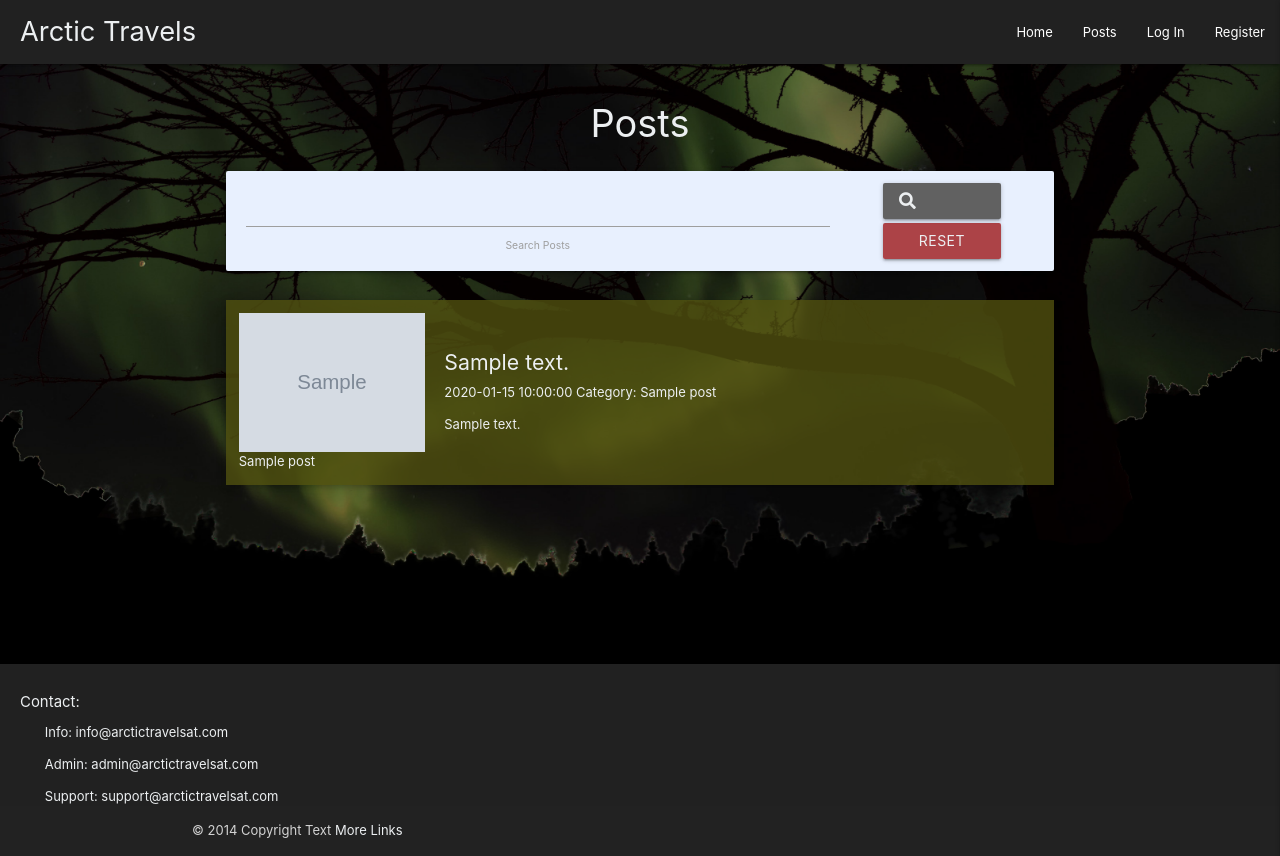
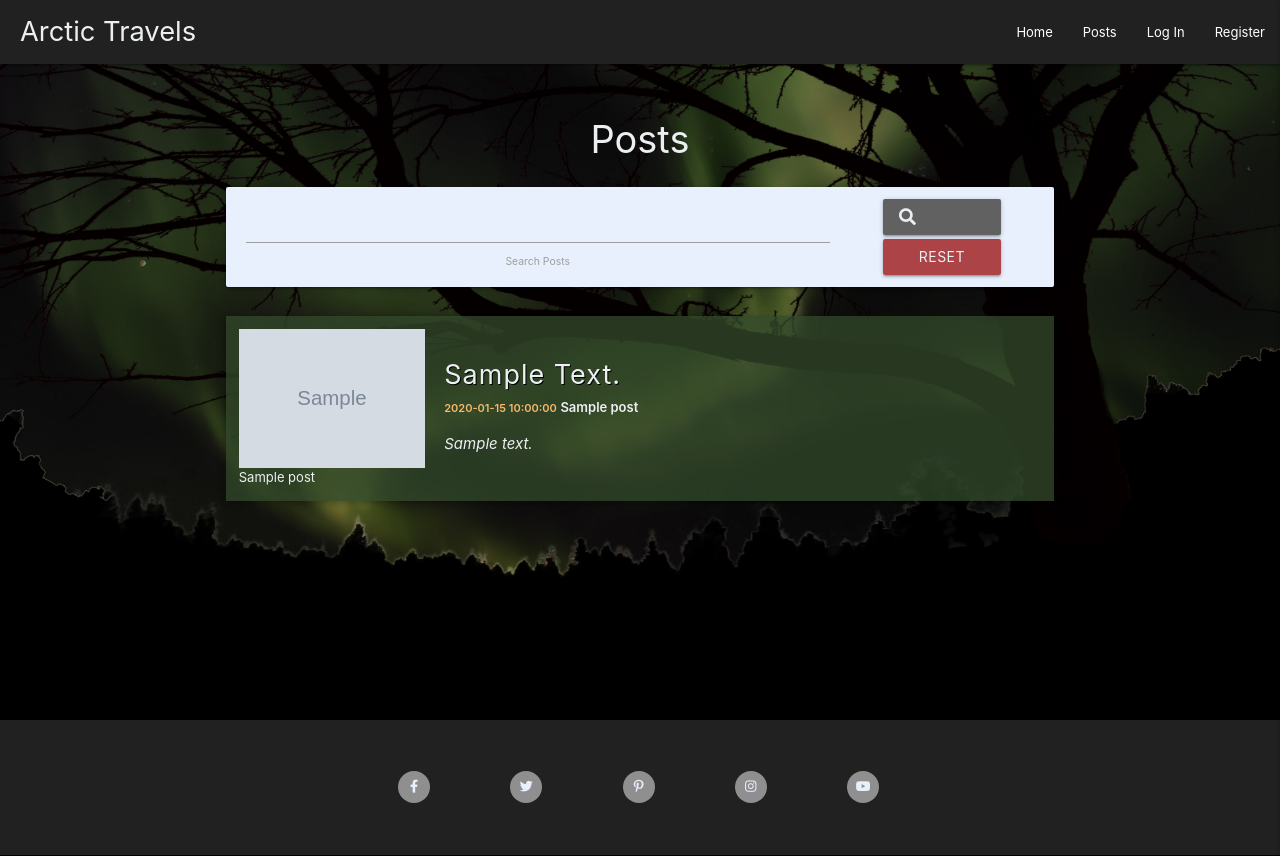
Before and after one commit to JakubKocerha/Travel-Post-MS3, a Flask app: page /get_posts in a window 1280 px wide. Run offline with Flask 2, Linux system fonts and the light colour scheme; grey boxes marked "Sample" are stand-in pictures; a database or web service that is not in the repository returns one stand-in record (values such as "Sample title"); some libraries are stand-ins or nearby versions.

Commit message:
Style base, posts and profile template

```diff
--- a/app.py
+++ b/app.py
@@ -43,14 +43,11 @@
     pagination = Pagination(
         page=page, per_page=per_page, total=total,
         css_framework='materializecss')
-    print("############################")
-    print(pagination)
-
 
     if request.method == "POST":
         query = request.form.get("query")
         search_posts = list(mongo.db.posts.find(
-            {"$text": {"$search": query}}).sort("title_text"))
+            {"$text": {"$search": query}}))
         page, per_page, offset = get_page_args(
             page_parameter="page",
             per_page_parameter="per_page",
@@ -70,7 +67,6 @@
 
         return render_template(
             "posts.html",
-
             posts=search_posts,
             page=page,
             per_page=per_page,
--- a/static/css/style.css
+++ b/static/css/style.css
@@ -5,6 +5,7 @@
     background-position: top;
     background-repeat: no-repeat;
     background-size: cover;
+    min-height: 100vh;
 }
 
 /* Page layout */
@@ -13,7 +14,7 @@
 }
 
 main {
-    min-height: 75vh;
+    min-height: 80vh;
 }
 
 footer {
@@ -68,9 +69,36 @@
 
 .collapsible-header {
     border-bottom: none;
-    background-color:rgba(80, 80, 16 , 0.8);
+    background-color:rgba(51, 74, 43, 0.75);
     margin-top: 16px;
     display: block;
+}
+
+.collapsible-header:hover {
+    background-color: rgba(51, 74, 43, 1);
+}
+
+.collapsible-header h5 {
+    font-size: 27px;
+    text-shadow: 1px 1px 0 #000000;
+    text-transform: capitalize;
+    letter-spacing: 1px;
+}
+
+.collapsible-header p {
+    font-size: 15px;
+    font-style: oblique;
+}
+
+.post-category {
+    font-size: 13px;
+    font-weight: 600;
+}
+
+.post-date {
+    font-size: 11px;
+    font-weight: 600;
+    color: #f7ba69;
 }
 
 .strong-color {
@@ -168,16 +210,74 @@
     color: #949494;
 }
 
+/* back-to-top button https://codepen.io/matthewcain/pen/ZepbeR */
+#myBtn {
+    display: inline-block;
+    background-color: #945b06ee;
+    width: 50px;
+    height: 50px;
+    text-align: center;
+    border-radius: 50px;
+    position: fixed;
+    bottom: 30px;
+    right: 30px;
+    transition: background-color .3s,
+      opacity .5s, visibility .5s;
+    opacity: 0;
+    visibility: hidden;
+    z-index: 1000;
+}
+
+#myBtn:hover {
+cursor: pointer;
+background-color: #333;
+}
+
+#myBtn:active {
+background-color: #555;
+}
+
+#myBtn.show {
+opacity: 1;
+visibility: visible;
+}
 
 /* Footer */
-.info {
-    margin-left: 20px;
-    margin-right: 20px;
-    margin-bottom: 0;
+.display {
+    display: grid;
 }
 
-.info p {
-    margin: 1% 0 0 2%;
+.social-links {
+    padding-bottom: 15px;
+    display: block;
+    text-align: center;
+    padding: 0 3px;
+}
+
+.social-links li {
+    display: contents;
+}
+
+/* code from https://github.com/BarryBeics/Rosie-Odenkirk */
+.social-links li a i {
+    width: 32px;
+    height: 32px;
+    padding: 12px 0;
+    margin: 3%;
+    border-radius: 50%;
+    font-size: 13px;
+    line-height: 7px;
+    text-align: center;
+    color: #e8f0fe;
+    background: #8f8f8f;
+    transition: all 0.35s ease-in-out;
+    -moz-transition: all 0.35s ease-in-out;
+    -webkit-transition: all 0.35s ease-in-out;
+    -o-transition: all 0.35s ease-in-out;
+}
+
+.social-links li a i:hover {
+    background: rgba(51, 74, 43, 0.75);
 }
 
 /* cagetory card-action button*/
--- a/static/js/script.js
+++ b/static/js/script.js
@@ -48,4 +48,22 @@
             }
         });
     }
+
+    /* back-to-top button functionalityhttps://codepen.io/matthewcain/pen/ZepbeR */
+    let btn = $('#myBtn');
+
+    $(window).scroll(function() {
+
+        if ($(window).scrollTop() > 300) {
+            btn.addClass('show');
+        } else {
+            btn.removeClass('show');
+        }
+    });
+
+    btn.on('click', function(e) {
+        e.preventDefault();
+        $('html, body').animate({scrollTop:0}, '1500');
+    });
+
 });
--- a/templates/base.html
+++ b/templates/base.html
@@ -8,6 +8,7 @@
         integrity="sha512-1ycn6IcaQQ40/MKBW2W4Rhis/DbILU74C1vSrLJxCq57o941Ym01SwNsOMqvEBFlcgUa6xLiPY/NS5R+E6ztJQ==" crossorigin="anonymous"
         referrerpolicy="no-referrer" type="text/css"/>
     <link rel="stylesheet" href="https://cdnjs.cloudflare.com/ajax/libs/materialize/1.0.0/css/materialize.min.css" type="text/css">
+    <link rel="stylesheet" href="https://cdnjs.cloudflare.com/ajax/libs/hover.css/2.1.1/css/hover-min.css" type="text/css" />
     <link rel="stylesheet" href="{{ url_for('static', filename='css/style.css') }}" type="text/css"> <!-- code from CI tutorial -->
     <!-- jinja code for our own custom styles applied from a child templates from CI tutorial -->
     {% block styles %}
@@ -15,8 +16,12 @@
     <title>Travel Book From Arctics</title>
 </head>
 <body>
+<!-- https://codepen.io/matthewcain/pen/ZepbeR -->
+    <a class="btn" id="myBtn" title="Go to top">
+        <i class="fas fa-chevron-up"></i>
+    </a>
 
-    <header">
+    <header>
     <!-- top navbar from materializecss.com, customized with CI tutorial-->
         <!-- top navbar -->
 		<nav class="nav-extended grey darken-4">
@@ -81,21 +86,43 @@
 
     </main>
 
-    <footer class="page-footer grey darken-4">
-        <div class="blue-grey-text text-lighten-5 info">
-            <h6>Contact:</h6>
-            <p>Info: info@arctictravelsat.com</p>
-            <p>Admin: admin@arctictravelsat.com</p>
-            <p>Support: support@arctictravelsat.com</p>
+    <footer class=" valign-wrapper display grey darken-4">
+        <div class="col-sm-12 social-box">
+            <ul class="list-inline social-links">
+                <li class="list-inline-item">
+                    <a target="_blank" href="https://facebook.com/">
+                        <i class="fab fa-facebook-f" aria-hidden="true"></i>
+                        <span class="sr-only">Facebook</span>
+                    </a>
+                </li>
+                <li class="list-inline-item">
+                    <a target="_blank" href="https://www.twitter.com/">
+                        <i class="fab fa-twitter" aria-hidden="true"></i>
+                        <span class="sr-only">Twitter</span>
+                    </a>
+                </li>
+                <li class="list-inline-item">
+                    <a target="_blank" href="https://www.pinterest.com/">
+                        <i class="fab fa-pinterest-p" aria-hidden="true"></i>
+                        <span class="sr-only">Pinterest</span>
+                    </a>
+                </li>
+                <li class="list-inline-item">
+                    <a target="_blank" href="https://www.instagram.com/">
+                        <i class="fab fa-instagram" aria-hidden="true"></i>
+                        <span class="sr-only">Instagram</span>
+                    </a>
+                </li>
+                <li class="list-inline-item">
+                    <a target="_blank" href="https://www.youtube.com/">
+                        <i class="fab fa-youtube" aria-hidden="true"></i>
+                        <span class="sr-only">YouTube</span>
+                    </a>
+                </li>
+            </ul>
         </div>
-        <div class="footer-copyright">
-            <div class="container">
-                © 2014 Copyright Text
-                <a class="blue-grey-text text-lighten-5" href="#!">More Links</a>
-            </div>
-        </div>
+
     </footer>
-
 
     <script src="https://code.jquery.com/jquery-3.6.0.min.js" integrity="sha256-/xUj+3OJU5yExlq6GSYGSHk7tPXikynS7ogEvDej/m4=" crossorigin="anonymous"></script>
     <script src="https://cdnjs.cloudflare.com/ajax/libs/materialize/1.0.0/js/materialize.min.js"></script>
--- a/templates/posts.html
+++ b/templates/posts.html
@@ -27,7 +27,7 @@
             {% if posts|length > 0 %}
                 <ul class="collapsible popout">
                     {{ pagination.links }}
-                        {% for post in posts|sort(reverse=true, attribute="_id") %}
+                        {% for post in posts|sort(reverse=true, attribute="date_post") %}
                         <li>
                             <div class="collapsible-header blue-grey-text text-lighten-5">
                                 <div class="row valign-wrapper">
@@ -37,8 +37,8 @@
                                     </div>
                                     <div class="col s12 m6">
                                         <h5>{{ post.title_text }}</h5>
-                                        <span>{{ post.date_post }}</span>
-                                        <span>Category: {{ post.category_name }}</span>
+                                        <span class="post-date">{{ post.date_post }}</span>
+                                        <span class="post-category">{{ post.category_name }}</span>
                                         <p id="toggle">{{ post.summary}}</p>
 
                                     </div>
@@ -68,9 +68,9 @@
                                 </div>
                             </div>
                             <div class="collapsible-body blue-grey-text text-lighten-5">
-                                <p>{{ post.post_body }}</p>
-                                <p>Posted by: {{ post.posted_by }}</p>
-                                <p>Email: {{ post.email }}</p>
+                                <p class="main-p">{{ post.post_body }}</p>
+                                <p class="user-p">Posted by: <em class="p-italic">{{ post.posted_by }}</em></p>
+                                <p class="email-p">Email: <em class="p-italic">{{ post.email }}</em></p>
                             </div>
                         </li>
                         {% endfor %}
```
Also changed, not shown: other parts of static/css/style.css (+41 -6 lines), templates/profile.html (+6 -6 lines), static/images/back-to-top-icon.jpg (added).
